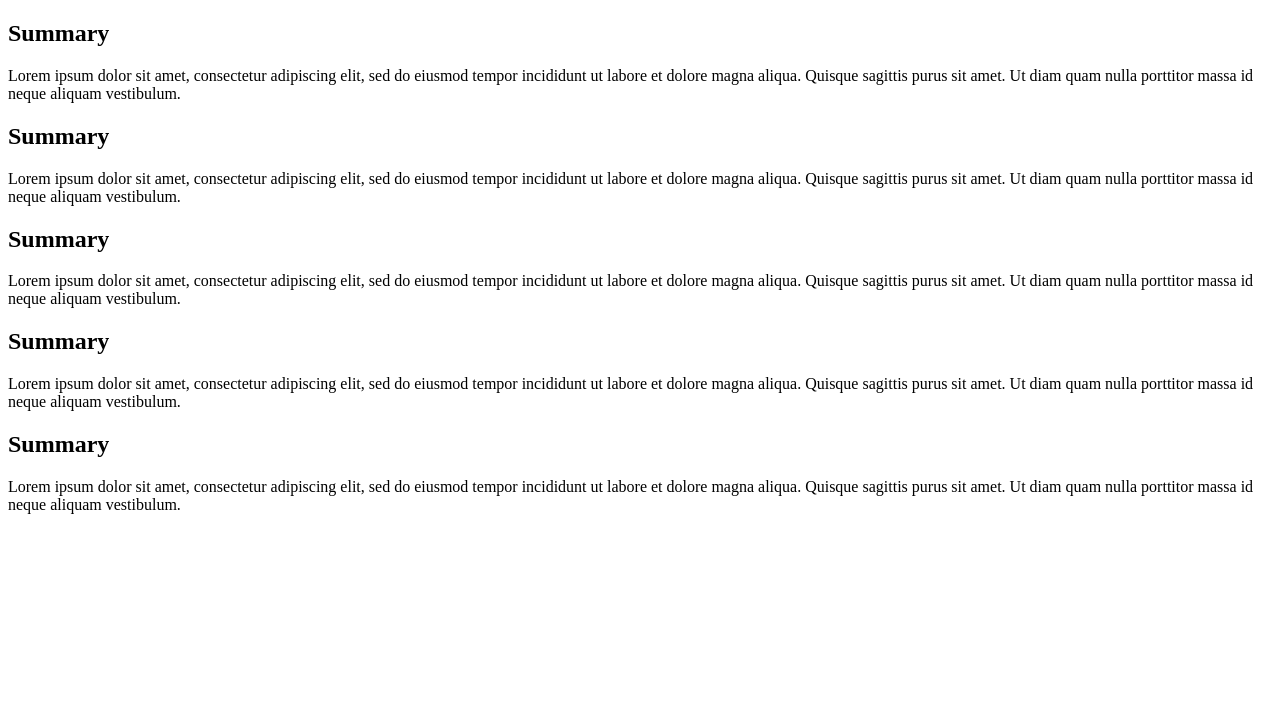
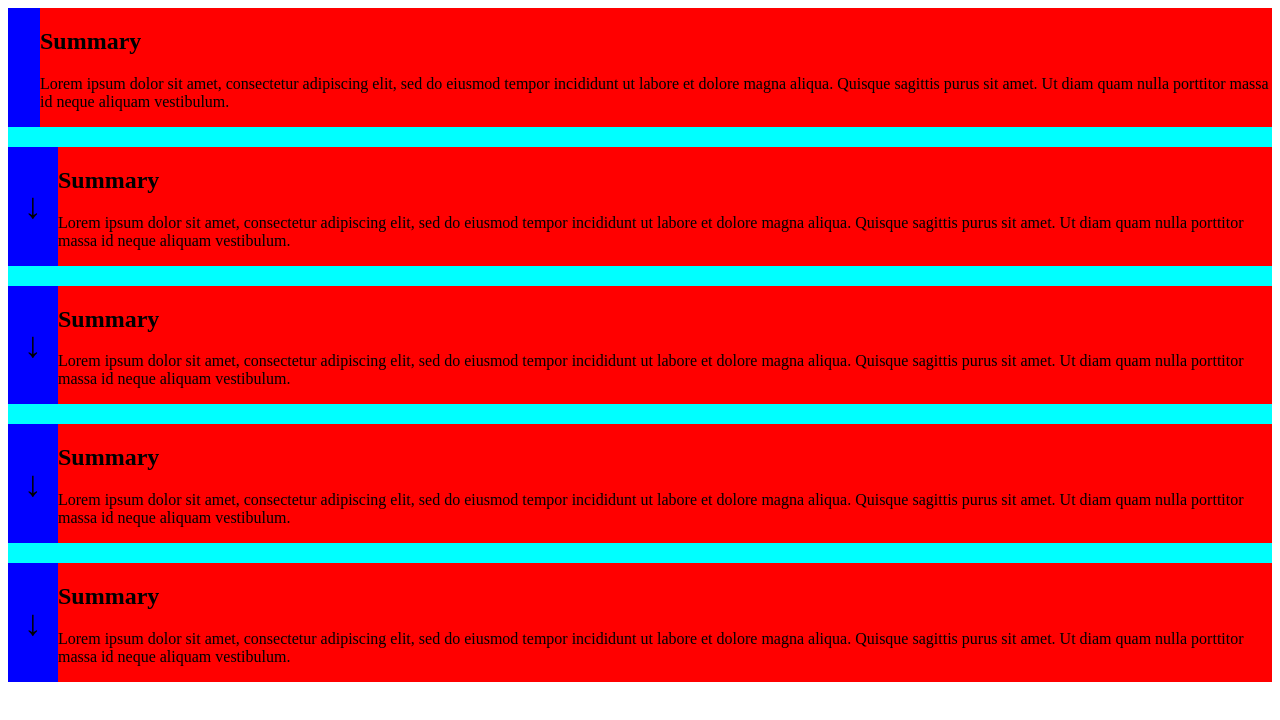
Before and after one commit to SIUE-CougarTeam/eHacks_Project, a plain HTML site: page timeline_overview/timeline_overview.html in a window 1280 px wide. Drawn offline with Linux system fonts and the light colour scheme.

Commit message:
Calcifying timeline overview structure, still devving.

```diff
--- a/timeline_overview/timeline_overview.css
+++ b/timeline_overview/timeline_overview.css
@@ -0,0 +1,21 @@
+.timeline {
+    background-color: aqua;
+    display: flex;
+    flex-direction: column;
+    gap: 20px;
+}
+
+.event {
+    background-color: blue;
+    display: flex;
+    align-items: center;
+}
+
+.timelink {
+    font-size: 36px;
+    padding: 16px;
+}
+
+.event-info {
+    background-color: red;
+}
--- a/timeline_overview/timeline_overview.html
+++ b/timeline_overview/timeline_overview.html
@@ -4,30 +4,45 @@
         <meta charset="UTF-8">
         <meta name="viewport" content="width=device-width, initial-scale=1.0">
         <title>Timeline Overview</title>
-        <link rel="stylesheet" src="timeline_overview.css">
+        <link rel="stylesheet" href="./timeline_overview.css">
     </head>
     <body>
-        <flex class="timeline">
+        <main class="timeline">
             <section class="event">
-                <h2 class="event_summary">Summary</h2>
-                <p class="event-description">Lorem ipsum dolor sit amet, consectetur adipiscing elit, sed do eiusmod tempor incididunt ut labore et dolore magna aliqua. Quisque sagittis purus sit amet. Ut diam quam nulla porttitor massa id neque aliquam vestibulum.</p>
+                <div class="timelink"></div>
+                <section class="event-info">
+                    <h2 class="event-summary">Summary</h2>
+                    <p class="event-description">Lorem ipsum dolor sit amet, consectetur adipiscing elit, sed do eiusmod tempor incididunt ut labore et dolore magna aliqua. Quisque sagittis purus sit amet. Ut diam quam nulla porttitor massa id neque aliquam vestibulum.</p>
+                </section>
             </section>
             <section class="event">
-                <h2 class="event_summary">Summary</h2>
-                <p class="event-description">Lorem ipsum dolor sit amet, consectetur adipiscing elit, sed do eiusmod tempor incididunt ut labore et dolore magna aliqua. Quisque sagittis purus sit amet. Ut diam quam nulla porttitor massa id neque aliquam vestibulum.</p>
+                <div class="timelink">&darr;</div>
+                <section class="event-info">
+                    <h2 class="event-summary">Summary</h2>
+                    <p class="event-description">Lorem ipsum dolor sit amet, consectetur adipiscing elit, sed do eiusmod tempor incididunt ut labore et dolore magna aliqua. Quisque sagittis purus sit amet. Ut diam quam nulla porttitor massa id neque aliquam vestibulum.</p>
+                </section>
             </section>
             <section class="event">
-                <h2 class="event_summary">Summary</h2>
-                <p class="event-description">Lorem ipsum dolor sit amet, consectetur adipiscing elit, sed do eiusmod tempor incididunt ut labore et dolore magna aliqua. Quisque sagittis purus sit amet. Ut diam quam nulla porttitor massa id neque aliquam vestibulum.</p>
+                <div class="timelink">&darr;</div>
+                <section class="event-info">
+                    <h2 class="event-summary">Summary</h2>
+                    <p class="event-description">Lorem ipsum dolor sit amet, consectetur adipiscing elit, sed do eiusmod tempor incididunt ut labore et dolore magna aliqua. Quisque sagittis purus sit amet. Ut diam quam nulla porttitor massa id neque aliquam vestibulum.</p>
+                </section>
             </section>
             <section class="event">
-                <h2 class="event_summary">Summary</h2>
-                <p class="event-description">Lorem ipsum dolor sit amet, consectetur adipiscing elit, sed do eiusmod tempor incididunt ut labore et dolore magna aliqua. Quisque sagittis purus sit amet. Ut diam quam nulla porttitor massa id neque aliquam vestibulum.</p>
+                <div class="timelink">&darr;</div>
+                <section class="event-info">
+                    <h2 class="event-summary">Summary</h2>
+                    <p class="event-description">Lorem ipsum dolor sit amet, consectetur adipiscing elit, sed do eiusmod tempor incididunt ut labore et dolore magna aliqua. Quisque sagittis purus sit amet. Ut diam quam nulla porttitor massa id neque aliquam vestibulum.</p>
+                </section>
             </section>
             <section class="event">
-                <h2 class="event_summary">Summary</h2>
-                <p class="event-description">Lorem ipsum dolor sit amet, consectetur adipiscing elit, sed do eiusmod tempor incididunt ut labore et dolore magna aliqua. Quisque sagittis purus sit amet. Ut diam quam nulla porttitor massa id neque aliquam vestibulum.</p>
+                <div class="timelink">&darr;</div>
+                <section class="event-info">
+                    <h2 class="event-summary">Summary</h2>
+                    <p class="event-description">Lorem ipsum dolor sit amet, consectetur adipiscing elit, sed do eiusmod tempor incididunt ut labore et dolore magna aliqua. Quisque sagittis purus sit amet. Ut diam quam nulla porttitor massa id neque aliquam vestibulum.</p>
+                </section>
             </section>
-        </flex>
+        </main>
     </body>
 </html>
```
